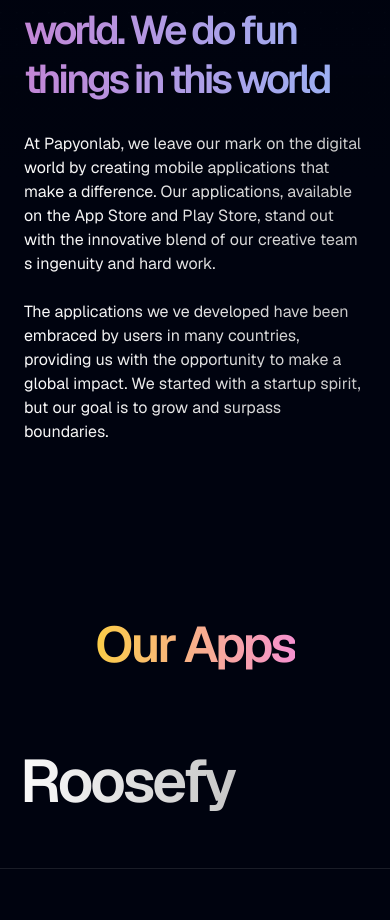
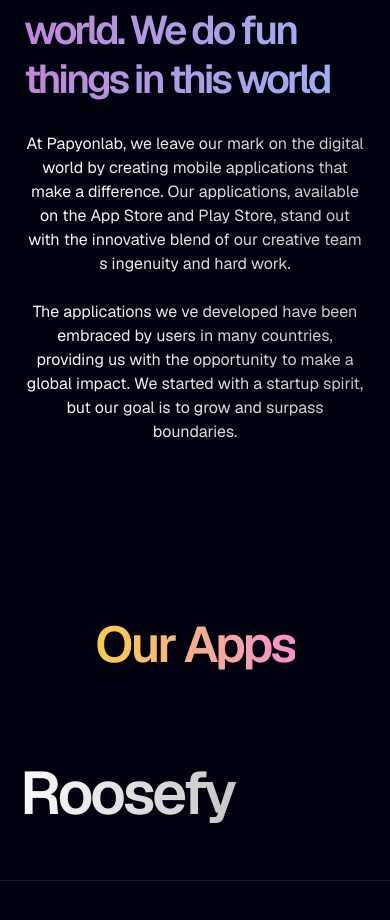
Before and after one commit to muslumdogan01/papyonLab, a Next.js app in the folder papyon/: page / in a window 390 px wide. Shown: the part 1460-2380 px from the top of the page. Built offline with nearby package versions, Linux system fonts and the light colour scheme.

Commit message:
text-center

```diff
--- a/papyon/src/components/content/appInformation/page.tsx
+++ b/papyon/src/components/content/appInformation/page.tsx
@@ -61,7 +61,7 @@
                 </h1>
               </div>
               <div className="flex flex-col w-full lg:w-1/2 mt-7 md:mt-0">
-                <span className="font-normal  w-full lg:text-xl lg:leading-[34px] px-6 bg-clip-text bg-gradient-to-r from-[#FFFFFF] to-[#C2C2C2] text-transparent ">
+                <span className="font-normal  w-full lg:text-xl lg:leading-[34px] px-6 bg-clip-text bg-gradient-to-r from-[#FFFFFF] to-[#C2C2C2] text-transparent text-center md:text-left">
                   At Papyonlab, we leave our mark on the digital world by
                   creating mobile applications that make a difference. Our
                   applications, available on the App Store and Play Store, stand
--- a/papyon/src/components/content/ourApps/appsContent/appsContent.tsx
+++ b/papyon/src/components/content/ourApps/appsContent/appsContent.tsx
@@ -7,6 +7,7 @@
 const AppsContent = () => {
   return (
     <div className="mt-20 w-full flex flex-col">
+      <div className="h-3"></div>
       <Roosefy />
       <BmiBuddy />
       <OriaApps />
```
